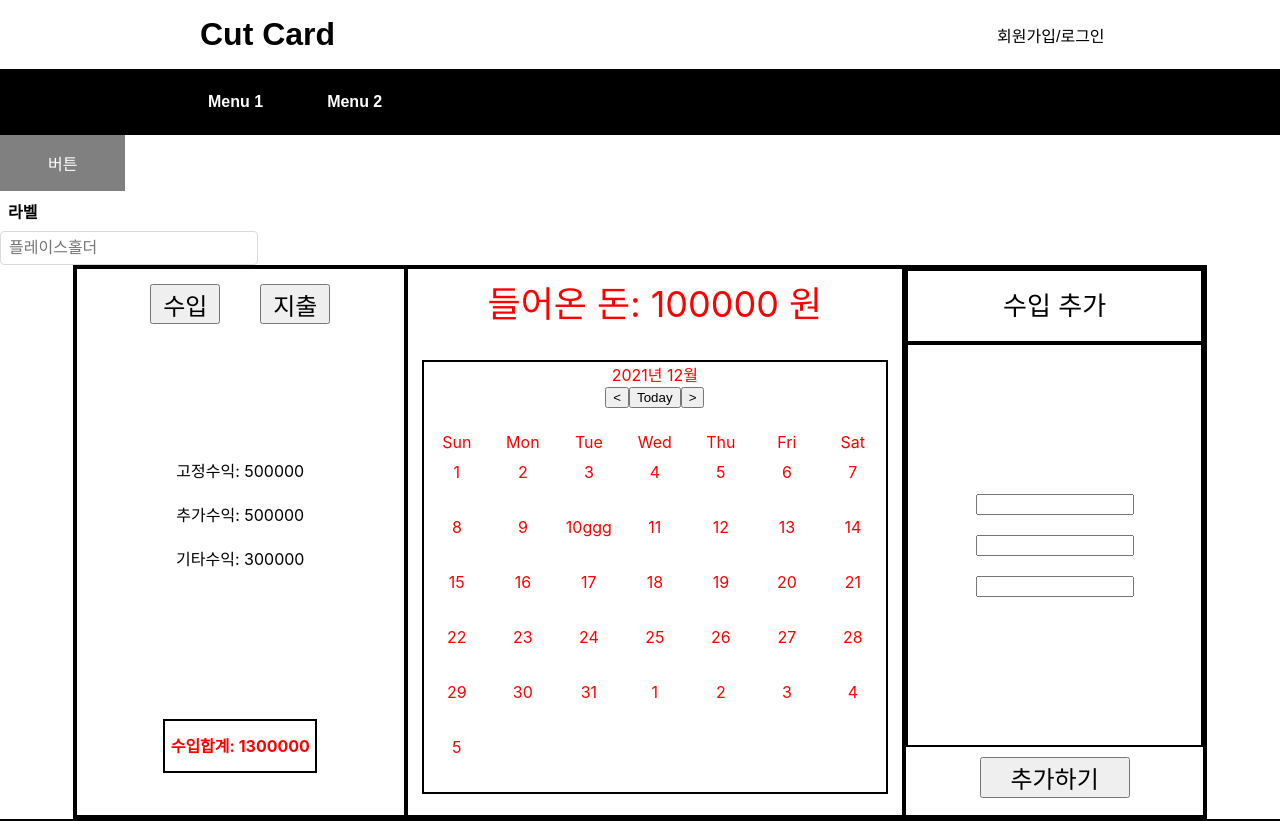
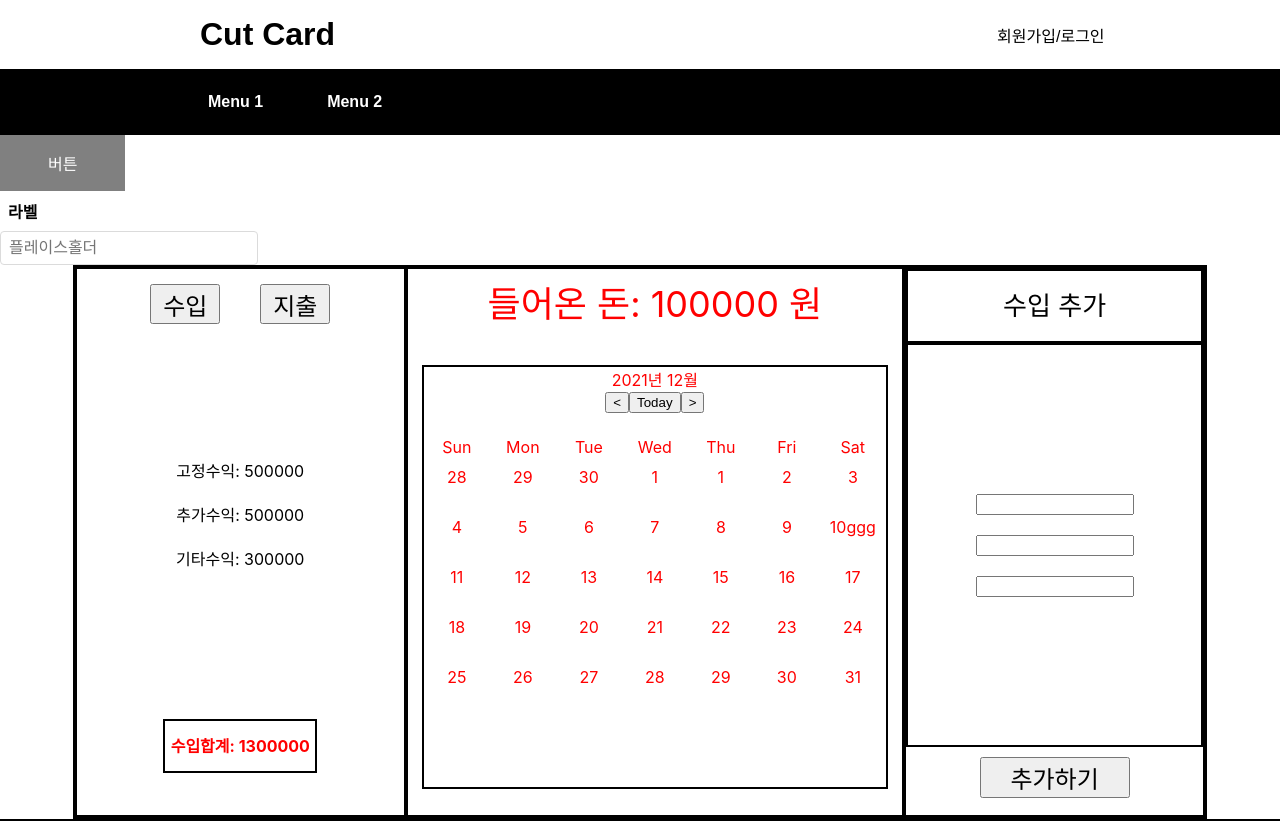
Before and after one commit to hinyc/Cutcard, a React (Create React App) app in the folder client/: page / in a window 1280 px wide. Shown: the top 821 px of the page. Built offline with nearby package versions, Linux system fonts and the light colour scheme.

Commit message:
Feat: Modify calendar prevMonth, nextMonth ok

```diff
--- a/client/src/components/Calendar.js
+++ b/client/src/components/Calendar.js
@@ -1,9 +1,10 @@
-import { useState } from 'react';
+import { useState, useEffect } from 'react';
 import styled from 'styled-components';
 
 export const CelandarContainer = styled.div`
   border: 2px solid black;
   width: 462px;
+  height: 420px;
   margin: auto;
 `;
 export const Head = styled.div`
@@ -33,60 +34,76 @@ export const Dates = styled.div`
   width: 100%;
   display: flex;
   flex-wrap: wrap;
+  align-content: flex-start;
 `;
 export const Adate = styled.div`
   // border: 2px solid black;
   box-sizing: border-box;
 
   width: 66px;
-  height: 55px;
+  height: 50px;
 `;
+const days = ['Sun', 'Mon', 'Tue', 'Wed', 'Thu', 'Fri', 'Sat'];
 
 export const Calendar = () => {
-  const [date, setDate] = useState(new Date());
+  const [targetYear, setTargetYear] = useState(new Date().getFullYear());
+  const [targetMonth, setTargetMonth] = useState(new Date().getMonth() + 1);
 
-  const [viewYear, setViewYear] = useState(date.getFullYear());
-  const [viewMonth, setViewMonth] = useState(date.getMonth() + 1);
+  const date = new Date(targetYear, targetMonth, 0);
+  console.log(date);
 
-  const [preLast, setPreLast] = useState(new Date(viewYear, viewMonth, 0));
-  const [thisLast, setThisLast] = useState(new Date(viewYear, viewMonth + 1, 0));
+  const viewYear = date.getFullYear();
+  const viewMonth = date.getMonth() + 1;
+  console.log(viewMonth);
 
-  const [PLDate, setPLDate] = useState(preLast.getDate());
-  const [PLDay, setPLDay] = useState(preLast.getDay());
+  const preLastInfo = new Date(viewYear, viewMonth - 1, 0);
+  const thisLastInfo = new Date(viewYear, viewMonth, 0);
 
-  const [TLDate, setTLDate] = useState(thisLast.getDate());
-  const [TLDay, setTLDay] = useState(thisLast.getDay());
+  const preLastDate = preLastInfo.getDate();
+  const preLastDay = preLastInfo.getDay();
+  const thisLastDate = thisLastInfo.getDate();
+  const thisLastDay = thisLastInfo.getDay();
 
-  const [prevDates, setPrevDates] = useState([]);
-  const [thisDates, setThisDates] = useState([...Array(TLDate + 1).keys()].slice(1));
-  const [nextDates, setNextDate] = useState([]);
+  const prevDates = [];
+  const thisDates = [...Array(thisLastDate + 1).keys()].slice(1);
+  const nextDates = [];
 
-  for (let i = 1; i < 7 - TLDay; i++) {
-    nextDates.push(i);
+  for (let i = 1; i < 7 - thisLastDay; i++) {
+    prevDates.push(i);
   }
 
-  const [dates, setDates] = useState(prevDates.concat(thisDates, nextDates));
-  console.log(dates);
+  for (let i = preLastDate; i > preLastDate - preLastDay - 1; i--) {
+    prevDates.unshift(i);
+  }
 
-  const days = ['Sun', 'Mon', 'Tue', 'Wed', 'Thu', 'Fri', 'Sat'];
+  const dates = prevDates.concat(thisDates, nextDates);
+
+  const prevMonthHandler = () => {
+    setTargetMonth(targetMonth - 1);
+  };
+
+  const nextMonthHandler = () => {
+    setTargetMonth(targetMonth + 1);
+  };
+
   return (
     <>
       <CelandarContainer>
         <Head>
           <YearMonth>{`${viewYear}년 ${viewMonth}월`}</YearMonth>
           <Nav>
-            <Pre>&lt;</Pre>
+            <Pre onClick={prevMonthHandler}>&lt;</Pre>
             <Today>Today</Today>
-            <Next>&gt;</Next>
+            <Next onClick={nextMonthHandler}>&gt;</Next>
           </Nav>
         </Head>
+
         <Days>
-          <Days>
-            {days.map((day, index) => (
-              <Day key={index}>{day}</Day>
-            ))}
-          </Days>
+          {days.map((day, index) => (
+            <Day key={index}>{day}</Day>
+          ))}
         </Days>
+
         <Dates>{dates.map((day, index) => (day === 10 ? <Adate key={index}>{`${day}ggg`}</Adate> : <Adate key={index}>{day}</Adate>))}</Dates>
       </CelandarContainer>
     </>
```
